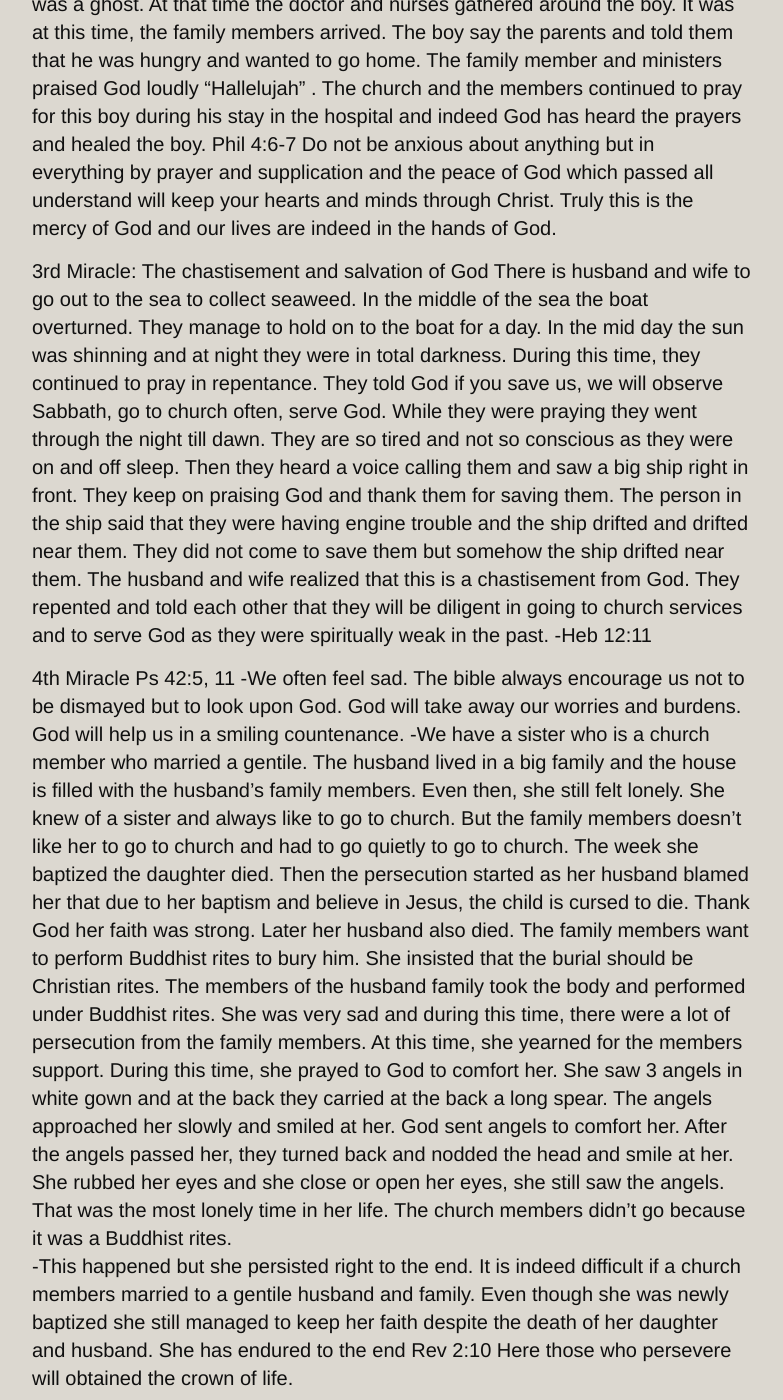
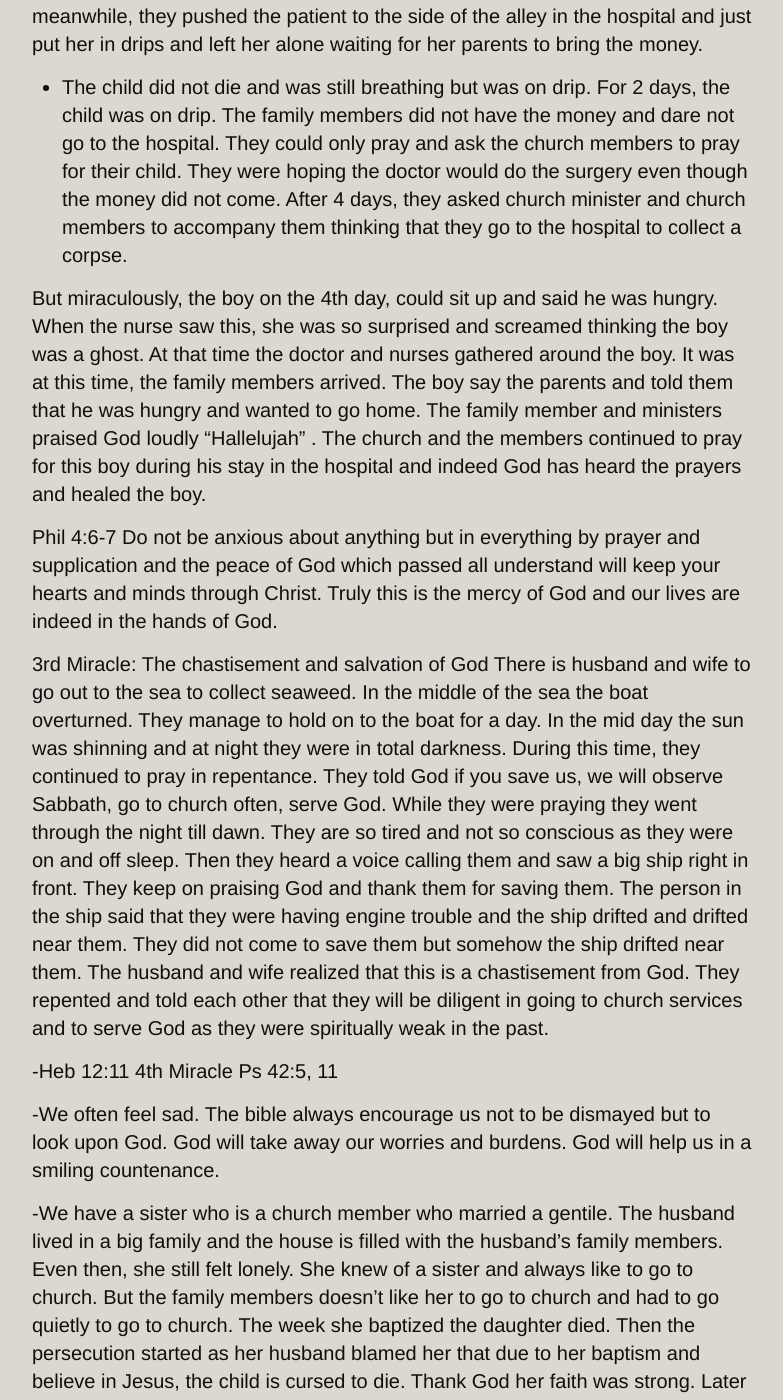
Before and after one commit to catchupTJC/catchuptjc.github.io, a Jekyll site: the page built from _posts/2017-06-13-Wonderful testimonies (7).md, in a window 1280 px wide and 1400 px high, scrolled down 1781 px. Shown: the whole window, without its empty margins (248-1031 px from the left). Built offline with Jekyll 4.4.1, drawn with Linux system fonts in a browser that asks for light colours; nearby versions of some CDN libraries; comment, search, counter and statistics services are not loaded; some of the changed text lies outside the part shown.

Commit message:
Update 2017-06-13-Wonderful testimonies (7).md

```diff
--- a/_posts/2017-06-13-Wonderful testimonies (7).md
+++ b/_posts/2017-06-13-Wonderful testimonies (7).md
@@ -6,42 +6,61 @@ tags: [testimony]
 hymns: [406,486]
 ---
 -Today our presence of miracles has lessened. This may be due to our emphasis may be just on activities and have not pay much emphasis on the day of atonement & repentance.
+
 -This miracle is about someone who was carried in but able to walk out. This is a miracle of a lame person.
+
 -Mk 2: 3, 11-12
+
 -This miracle happened to a successful rich woman. She was a career woman and at the age 39-40 she was diagnosed with last stage of cancer.
+
 -She was disappointed as she was still young. She graduated from college about about 20 something and when she is at the peak of her career and she has achieved much success and wealth, she is going to die.
+
 -She was an atheist but because she wanted to be cured, she went to many temples, spent a lot of money there but there is still no change.
+
 -Someone told her why don’t you believe in Jesus to heal you. So near her house, there was a church. 4 person carried her to the nearby church and ask the pastor, “Can Jesus heal her?”. The pastor did not answer her question but told her if you believe in Jesus, your soul shall be saved.
+
 -But to this sick lady, she wanted to be healed first and it is not for salvation.
+
 -The members of the family who carried her was disappointed and brought her back. They all lost hope as they have gone to temple and church but with no avail.
+
 -The neighbour who asked her to believe in Jesus asked her why did she not go to church? She said she did go to the church nearby but the pastor in that Jesus said Jesus can only save souls and was not able to heal her.
+
 -The neighbour said that she forgot to tell her that she should go to True Jesus church whereby there are many signs and miracles.
+
 -Although it was far,  her family members still took her to church and in front of the gate and asked the same question, “Can she be healed?”. They did not say much and told her that the members and the whole church will pray for her. So they prayed  before and after service. They prayed for her in Jesus’ name. For 3 hours, she was not tired. Slowly she could sit up from lying down. Then she could kneel down and she continued to praise God. After that she could walk out and was hungry. She ate 3 bowls of noodles.
+
 -The family members wanted to carry her back, but she said that Jesus has healed her and will walk with them.
+
 -The people lived near the True Jesus Church and actually respected the church as they themselves have seen many signs and miracles that has happened.
 
 2) This happened in 2003. When the child fell from the 10th floor and she was 17 years old at that time. When the mother saw that her child fell, she fainted at the 10th floor. The pedestrians discovered the child was unconscious and took her to the hospital. In the hospital, the doctor told the family members that she had a concussion. 3 things may happen
 a) Although the child is alive, the child may die soon.
 b) The child will become a vegetable if he doesn’t die
-c) sHe will need a lot of  money for surgery to have an operation.
+c) She will need a lot of  money for surgery to have an operation.
+
 The doctor is waiting for the family members to bring the money. In the meanwhile, they pushed the patient to the side of the alley in the hospital and just put her in drips and left her alone waiting for her parents to bring the money.
+
 - The child did not die and was still breathing but was on drip. For 2 days, the child was on drip. The family members did not have the money and dare not go to the hospital. They could only pray and ask the church members to pray for their child. They were hoping the doctor would do the surgery even though the money did not come. After 4 days, they asked church minister and church members to accompany them thinking that they go to the hospital to collect a corpse.
 
 But miraculously, the boy on the 4th day, could sit up and said he was hungry. When the nurse saw this, she was so surprised and screamed thinking the boy was a ghost. At that time the doctor and nurses gathered around the boy. It was at this time,  the family members arrived. The boy say the parents and told them that  he was hungry and wanted to go home. The family member and ministers praised God loudly  “Hallelujah” . The church and the members continued to pray for this boy during his stay in the hospital and indeed God has heard the prayers and healed the boy.
+
 Phil 4:6-7 Do not be anxious about anything but in everything by prayer and supplication and the peace of God which passed all understand will keep your hearts and minds through Christ.
 Truly this is the mercy of God and our lives are indeed in the hands of God.
 
 3rd Miracle: The chastisement and salvation of God
 There is husband and wife to go out to the sea to collect seaweed. In the middle of the sea the boat overturned. They manage to hold on to the boat for a day. In the mid day the sun was shinning and at night they were in total darkness. During this time, they continued to pray in repentance. They told God if you save us, we will observe Sabbath, go to church often, serve God. While they were praying they went through the night till dawn. They are so tired and not so conscious as they were on and off sleep. Then they heard a voice calling them and saw a big ship right in front. They keep on praising God and thank them for saving them. The person in the ship said that they were having engine trouble and the ship drifted and drifted near them. They did not come to save them but somehow the ship drifted near them. The husband and wife realized that this is a chastisement from God. They repented and told each other that they will be diligent in going to church services and to serve God as they were spiritually weak in the past.
+
 -Heb 12:11
-
 4th  Miracle
 Ps 42:5, 11
+
 -We often feel sad. The bible always encourage us not to be dismayed but to look upon God. God will take away our worries and burdens. God will help us in a smiling countenance.
+
 -We have a sister who is a church member who married a gentile. The husband lived in a big family and the house is filled with the husband’s family members. Even then, she still felt lonely. She knew of a sister and always like to go to church. But the family members doesn’t like her to go to church and had to go quietly to go to church. The week she baptized the daughter died. Then the persecution started as her husband blamed her that due to her baptism and believe in Jesus, the child is cursed to die. Thank God her faith was strong. Later her husband also died. The family members want to perform Buddhist rites to bury him. She insisted that the burial should be Christian rites. The members of the husband family took the body and performed under Buddhist rites. She was very sad and during this time, there were a lot of persecution from the family members. At this time, she yearned for the members support. During this time, she prayed to God to comfort her. She saw 3 angels in white gown and at the back they carried at the back a long spear. The angels approached her slowly and smiled at her. God sent angels to comfort her. After the angels passed her, they turned back and nodded the head and smile at her. She rubbed her eyes and she close or open her eyes, she still saw the angels. That was the most lonely time in her life. The church members didn’t go because it was a Buddhist rites.
+
 -This happened but she persisted right to the end. It is indeed difficult if a church members married to a gentile husband and family. Even though she was newly baptized she still managed to keep her faith despite the death of her daughter and husband. She has endured to the end
+
 Rev 2:10 Here those who persevere will obtained the crown of life.
-
 
 
 
```
